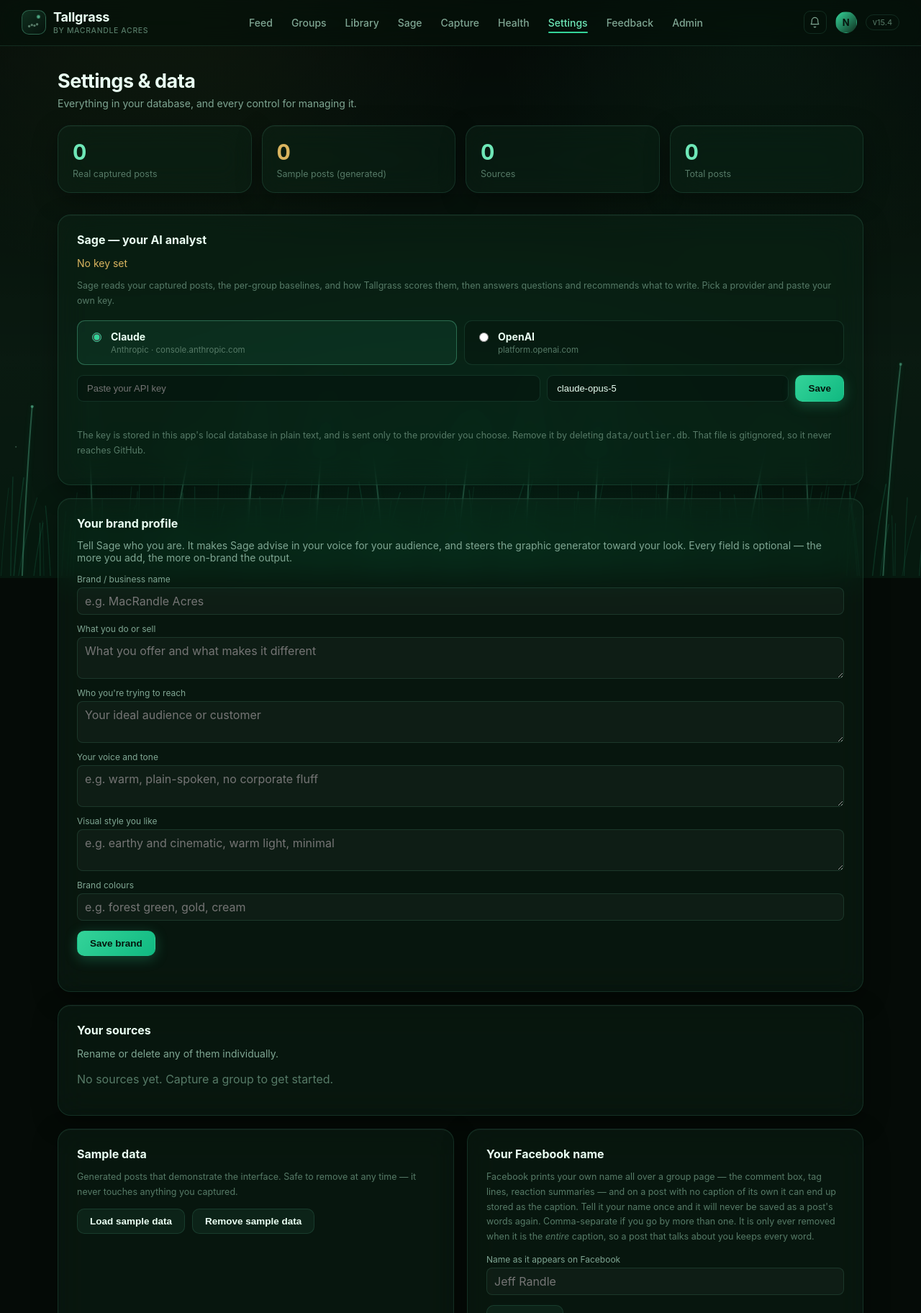
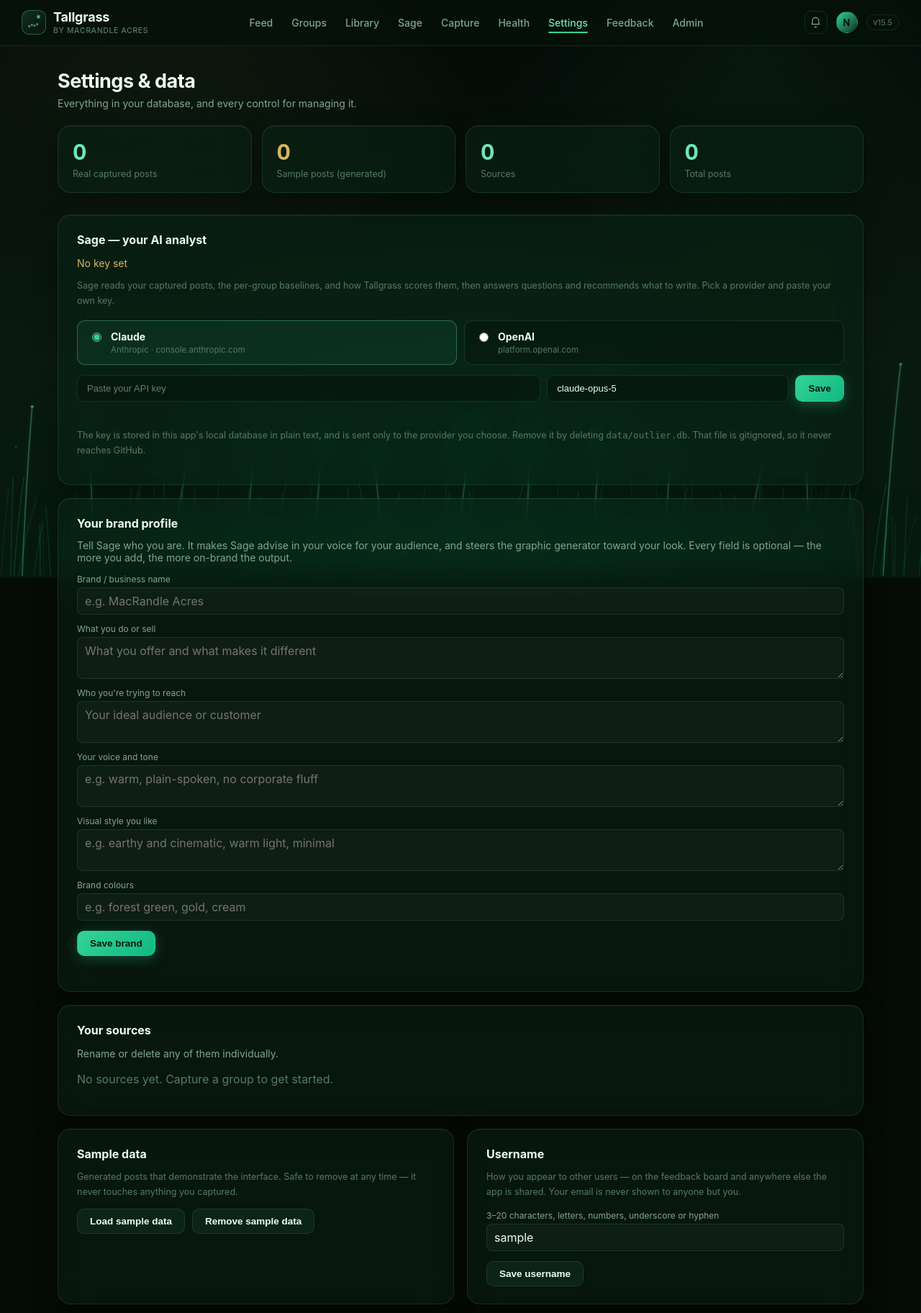
Before and after one commit to SimplyAgenticAI/Outlier, a Flask app: page /settings in a window 1280 px wide. Shown: the top 1824 px of the page at 72% size. Run offline with Flask 3, Linux system fonts and the light colour scheme; the visitor is signed in with stand-in values (Sample User, id 1); data comes from the database, SQL or seed files in the repository; data that the repository does not hold is empty; some libraries are stand-ins or nearby versions.

Commit message:
V15.5: pick the username at signup, change it in Settings
Right call. I put that prompt on the feedback board because that is where I
happened to need the name, not because it belonged there - so people met the
question in the middle of reporting a bug, which is the worst moment to stop
somebody and ask what they would like to be called.

It is a signup field now, required, so an account never exists without a
name. Validated before anything is written, so a rejected name cannot leave a
half-created account behind. Settings has a Username panel for changing it,
prefilled with the current one. The board just shows names.

Uniqueness is checked in the transaction AND caught from the unique index.
The check narrows the window; two people submitting the same name in the same
instant still reach the index, and the loser gets a message rather than a
traceback.

The form keeps the email and username when it comes back with an error. That
username is taken is a likely first outcome now, and making somebody retype
their address to fix a different field punishes them for a mistake that was
not theirs.

Verified through the real form: the field is there, a name is stored on
signup, a duplicate in different case is refused, reserved and too-short are
refused with their own messages, both fields survive the error, no account is
created by any failure, Settings shows and updates the name, and the feedback
nudge is gone.

Co-Authored-By: Claude Opus 5 <noreply@anthropic.com>

```diff
--- a/app.py
+++ b/app.py
@@ -989,7 +989,9 @@ def register():
         elif password != (request.form.get("password_confirm") or ""):
             error = "Passwords don't match."
         else:
-            user, error = auth.create_user(request.form.get("email"), password)
+            user, error = auth.create_user(
+                request.form.get("email"), password,
+                username=request.form.get("username"))
             if user:
                 auth.record_signup(client_ip())
                 # A pre-existing single-user install would otherwise find its
@@ -1002,6 +1004,8 @@ def register():
 
     return render_template(
         "register.html", error=error, min_length=auth.MIN_PASSWORD_LENGTH,
+        form_email=(request.form.get("email") or "").strip(),
+        form_username=(request.form.get("username") or "").strip(),
         version=APP_VERSION,
     ), (400 if error else 200)
 
@@ -1617,11 +1621,6 @@ def feedback_board():
         sort=sort,
         is_admin=bool(billing.is_admin(user)),
         statuses=db.FEEDBACK_STATUSES,
-        # Shown as a one-line nudge on the board rather than a separate page:
-        # the moment somebody is about to be seen by other people is the
-        # moment picking a name is worth their attention.
-        needs_username=not user.get("username"),
-        my_name=db.display_name(user),
         version=APP_VERSION,
         active="feedback",
     )
--- a/auth.py
+++ b/auth.py
@@ -18,6 +18,7 @@ import hmac
 import os
 import re
 import secrets
+import sqlite3
 import time
 
 from flask import g, jsonify, redirect, request, session, url_for
@@ -122,14 +123,28 @@ def admin_emails():
     return {part.strip().lower() for part in raw.split(",") if part.strip()}
 
 
-def create_user(email, password):
-    """Returns (user_dict, error_message)."""
+def create_user(email, password, username=None):
+    """Returns (user_dict, error_message).
+
+    The username is chosen here rather than later. It is how other accounts
+    see this one, and an account that exists before its name does forces the
+    question at some worse moment — which is what it did: the prompt lived on
+    the feedback board, so people met it in the middle of reporting a bug.
+    """
     email = (email or "").strip().lower()
+    username = (username or "").strip()
 
     if not EMAIL_RE.match(email):
         return None, "That doesn't look like an email address."
     if len(password or "") < MIN_PASSWORD_LENGTH:
         return None, f"Password must be at least {MIN_PASSWORD_LENGTH} characters."
+
+    # Validated before anything is written, so a bad name cannot leave an
+    # account half-created.
+    if username:
+        problem = db.username_error(username)
+        if problem:
+            return None, problem
 
     raw_key, prefix, key_hash = generate_api_key()
 
@@ -139,6 +154,12 @@ def create_user(email, password):
         ).fetchone()
         if exists:
             return None, "An account with that email already exists."
+        if username:
+            taken = conn.execute(
+                "SELECT id FROM users WHERE LOWER(username) = LOWER(?)", (username,)
+            ).fetchone()
+            if taken:
+                return None, "That username is taken."
 
         # The first account on an instance is its owner, and any address in
         # ADMIN_EMAILS is too. Admins are never metered — the person running
@@ -146,14 +167,21 @@ def create_user(email, password):
         first_account = conn.execute("SELECT COUNT(*) AS n FROM users").fetchone()["n"] == 0
         is_admin = 1 if (first_account or email in admin_emails()) else 0
 
-        conn.execute(
-            """
-            INSERT INTO users (email, password_hash, api_key_prefix, api_key_hash,
-                               is_admin)
-            VALUES (?, ?, ?, ?, ?)
-            """,
-            (email, generate_password_hash(password), prefix, key_hash, is_admin),
-        )
+        try:
+            conn.execute(
+                """
+                INSERT INTO users (email, password_hash, api_key_prefix, api_key_hash,
+                                   is_admin, username)
+                VALUES (?, ?, ?, ?, ?, ?)
+                """,
+                (email, generate_password_hash(password), prefix, key_hash,
+                 is_admin, username or None),
+            )
+        except sqlite3.IntegrityError:
+            # The unique index is the real arbiter. The check above narrows the
+            # window; two people submitting the same name in the same instant
+            # still land here, and they get a message rather than a traceback.
+            return None, "That username is taken."
         row = conn.execute("SELECT * FROM users WHERE email = ?", (email,)).fetchone()
 
     user = dict(row)
--- a/static/css/outlier.css
+++ b/static/css/outlier.css
@@ -1630,12 +1630,6 @@ body.score-help-open { overflow: hidden; }
 
 /* ------------------------------------------------------------ feedback */
 
-.fb-name { margin-bottom: 14px; }
-.fb-name .fine { margin: 0 0 10px; }
-.fb-name-row { display: flex; gap: 8px; flex-wrap: wrap; }
-.fb-name-row .fb-input { flex: 1; min-width: 180px; }
-.fb-name-row .btn { flex-shrink: 0; }
-
 .fb-compose { display: grid; gap: 10px; margin-bottom: 16px; }
 .fb-kind { display: flex; gap: 16px; font-size: 13px; color: var(--text-muted); }
 .fb-kind label { display: inline-flex; align-items: center; gap: 6px; cursor: pointer; }
--- a/static/js/outlier.js
+++ b/static/js/outlier.js
@@ -337,33 +337,6 @@
 
   /* --------------------------------------------------------- feedback */
 
-  var claimName = document.getElementById("fb-username-save");
-  if (claimName) {
-    var nameField = document.getElementById("fb-username");
-    function claim() {
-      var value = nameField.value.trim();
-      if (!value) { nameField.focus(); return; }
-      claimName.disabled = true;
-      post("/api/username", { username: value })
-        .then(function (data) {
-          // The server owns the rules — taken, reserved, wrong shape — so the
-          // message shown is the server's, not a guess made here.
-          if (!data.ok) throw new Error(data.error || "Could not set that name");
-          window.sessionStorage.setItem("outlier-reset", "You're " + data.username + " now.");
-          window.location.reload();
-        })
-        .catch(function (error) {
-          toast(error.message, true);
-          claimName.disabled = false;
-          nameField.focus();
-        });
-    }
-    claimName.addEventListener("click", claim);
-    nameField.addEventListener("keydown", function (event) {
-      if (event.key === "Enter") claim();
-    });
-  }
-
   var fbSubmit = document.getElementById("fb-submit");
   if (fbSubmit) {
     fbSubmit.addEventListener("click", function () {
@@ -541,6 +514,32 @@
       .then(function (r) { return r.json(); })
       .then(function (data) { if (data && data.ok) setUnread(data.unread); })
       .catch(function () {});
+  }
+
+  var saveUsername = document.getElementById("save-username");
+  if (saveUsername) {
+    var usernameField = document.getElementById("username-field");
+    function saveName() {
+      var value = usernameField.value.trim();
+      if (!value) { usernameField.focus(); return; }
+      saveUsername.disabled = true;
+      post("/api/username", { username: value })
+        .then(function (data) {
+          // The server owns the rules — taken, reserved, wrong shape — so the
+          // message shown is the server's, not a guess made here.
+          if (!data.ok) throw new Error(data.error || "Could not set that name");
+          toast("You're " + data.username + " now.");
+        })
+        .catch(function (error) {
+          toast(error.message, true);
+          usernameField.focus();
+        })
+        .finally(function () { saveUsername.disabled = false; });
+    }
+    saveUsername.addEventListener("click", saveName);
+    usernameField.addEventListener("keydown", function (event) {
+      if (event.key === "Enter") saveName();
+    });
   }
 
   var saveViewerName = document.getElementById("save-viewer-name");
--- a/templates/settings.html
+++ b/templates/settings.html
@@ -212,6 +212,22 @@
   </div>
 
   <div class="glass panel reveal">
+    <h2>Username</h2>
+    <p class="fine">
+      How you appear to other users — on the feedback board and anywhere else
+      the app is shared. Your email is never shown to anyone but you.
+    </p>
+    <div class="brand-form">
+      <label class="brand-field">
+        <span>3–20 characters, letters, numbers, underscore or hyphen</span>
+        <input type="text" id="username-field" maxlength="20" autocomplete="off"
+               placeholder="yourname" value="{{ user.username or '' }}">
+      </label>
+    </div>
+    <button class="btn btn-ghost" id="save-username">Save username</button>
+  </div>
+
+  <div class="glass panel reveal">
     <h2>Your Facebook name</h2>
     <p class="fine">
       Facebook prints your own name all over a group page — the comment box,
```
Also changed, not shown: templates/feedback.html (+0 -16 lines), templates/register.html (+19 -1 lines), extension/manifest.json.
